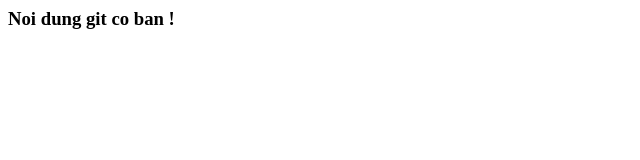
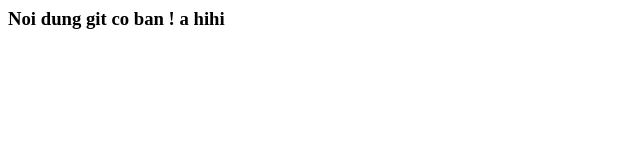
Before and after one commit to DangKhoaHutech/demogit186, a plain HTML site: page index.html in a window 1280 px wide. Shown: the full height of the page, 0-640 px from the left. Drawn offline with Linux system fonts and the light colour scheme.

Commit message:
Update index.html

```diff
--- a/index.html
+++ b/index.html
@@ -5,6 +5,6 @@
     <title>demo git ngay 18/6</title>
 </head>
 <body>
-    <h3>Noi dung git co ban !</h3>
+    <h3>Noi dung git co ban ! a hihi</h3>
 </body>
 </html>
```
